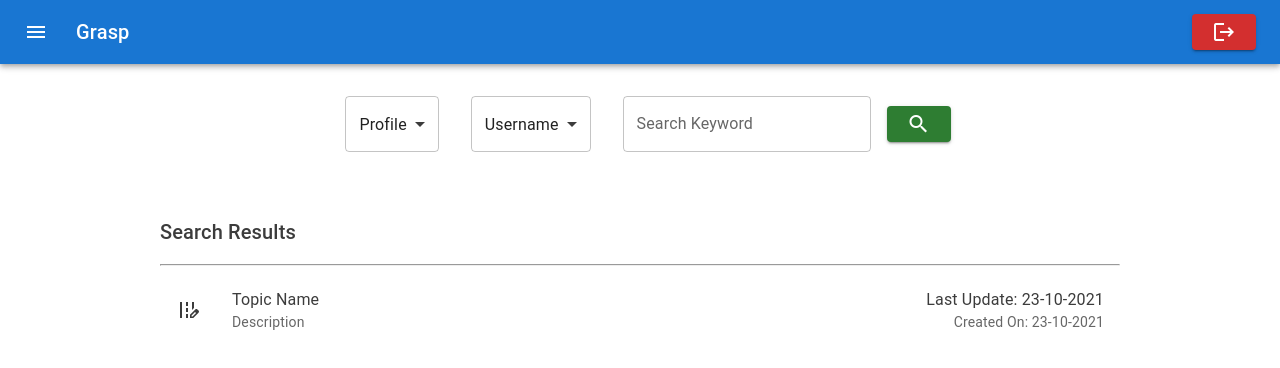
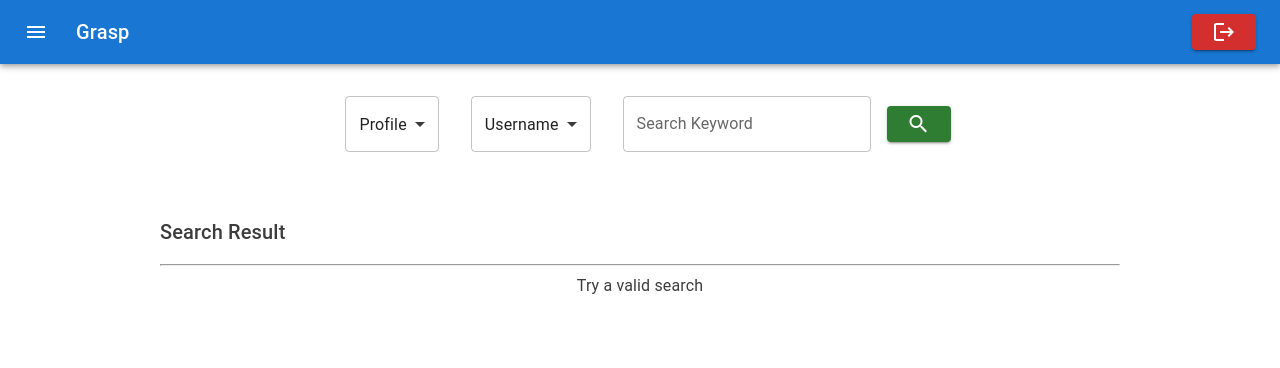
Before and after one commit to Sarthak-23/grasp, a React app in the folder client/: page /search in a window 1280 px wide. Shown: the top 368 px of the page. Built offline with nearby package versions, Linux system fonts and the light colour scheme.

Commit message:
:lipstick: added user lists

```diff
--- a/client/src/components/Search/Search.js
+++ b/client/src/components/Search/Search.js
@@ -16,6 +16,8 @@ import classes from './Search.css';
 import Navbar from '../Navbar/Navbar';
 import { Box } from '@mui/system';
 import { Button, CircularProgress, Icon } from '@mui/material';
+import RoadmapList from '../RoadmapList/RoadmapList';
+import UserList from '../UserList/UserList';
 
 // function generate(element) {
 //     return [0, 1, 2].map((value) =>
@@ -63,13 +65,14 @@ const Search = () => {
     const [category, setCategory] = React.useState(categoryOptions[0]);
     const [type, setType] = React.useState(profileOptions[0]);
     const [keyword, setKeyword] = React.useState('');
-    const [user, setUser] = React.useState('');
+    const [resultType, setResultType] = React.useState(categoryOptions[0]);
+    const [result, setResult] = React.useState([]);
     const [loading, setLoading] = React.useState(false);
 
     const fetchUserByProfile = async () => {
         try {
             const res = await fetch(
-                '/profile/search?type=type&keyword=keyword',
+                `/profile/search?type=${type.toLowerCase()}&keyword=${keyword}`,
                 {
                     method: 'GET',
                     headers: {
@@ -87,7 +90,7 @@ const Search = () => {
 
     const fetchRoadmap = async () => {
         try {
-            const res = await fetch('/roadmaps/all/search?q=keyword', {
+            const res = await fetch(`/roadmaps/all/search?q=${keyword}`, {
                 method: 'GET',
                 headers: {
                     'Content-Type': 'application/json',
@@ -117,21 +120,24 @@ const Search = () => {
 
     const handleSearch = async () => {
         setLoading(true);
-        setTimeout(() => {
-            setLoading(false);
-        }, 2000);
         if (category === 'Profile') {
+            setResultType(categoryOptions[0]);
             fetchUserByProfile().then((res) => {
+                console.log(res);
                 if (res) {
-                    setUser(res);
+                    setResult(res.profiles);
                 }
             });
+            setLoading(false);
         } else {
+            setResultType(categoryOptions[1]);
             fetchRoadmap().then((res) => {
+                console.log(res);
                 if (res) {
-                    setUser(res);
+                    setResult(res);
                 }
             });
+            setLoading(false);
         }
     };
 
@@ -212,38 +218,19 @@ const Search = () => {
                     )}
                 </Grid>
             </Grid>
-            <Grid container className={classes.container}>
-                <Grid item xs={12} md={9}>
-                    <Typography
-                        sx={{ mt: 4, mb: 2 }}
-                        variant="h6"
-                        component="div"
-                    >
-                        Search Results
-                    </Typography>
-                    <hr />
-                    <Demo>
-                        <List>
-                            {/* {generate( */}
-                            <ListItem>
-                                <ListItemIcon>
-                                    <EditRoadIcon />
-                                </ListItemIcon>
-                                <ListItemText
-                                    primary="Topic Name"
-                                    secondary="Description"
-                                />
-                                <ListItemText
-                                    className={classes.Date_Class}
-                                    primary="Last Update: 23-10-2021"
-                                    secondary="Created On: 23-10-2021"
-                                />
-                            </ListItem>
-                            {/* )} */}
-                        </List>
-                    </Demo>
-                </Grid>
-            </Grid>
+            {resultType === categoryOptions[0] ? (
+                <UserList
+                    title="Search Result"
+                    users={result}
+                    emptyText={'Try a valid search'}
+                />
+            ) : (
+                <RoadmapList
+                    title="Search Result"
+                    roadmaps={result}
+                    emptyText={'Try a valid search'}
+                />
+            )}
         </Box>
     );
 };
--- /dev/null
+++ b/client/src/components/UserList/UserList.js
@@ -0,0 +1,85 @@
+import {
+    Grid,
+    Typography,
+    List,
+    ListItem,
+    ListItemIcon,
+    ListItemText,
+    Avatar,
+} from '@mui/material';
+import { makeStyles } from '@mui/styles';
+import EditRoadIcon from '@mui/icons-material/EditRoad';
+import { styled } from '@mui/material/styles';
+import { Link } from 'react-router-dom';
+
+const useStyles = makeStyles((theme) => ({
+    container: {
+        height: '100vh',
+        margin: '0',
+        display: 'flex',
+        justifyContent: 'center',
+    },
+    Date_Class: {
+        display: 'flex',
+        flexDirection: 'column',
+        alignItems: 'flex-end',
+    },
+}));
+
+const Demo = styled('div')(({ theme }) => ({
+    backgroundColor: theme.palette.background.paper,
+}));
+
+// props contain
+// title
+// users
+// emptyText
+const UserList = (props) => {
+    const classes = useStyles();
+    return (
+        <Grid container className={classes.container}>
+            <Grid item xs={12} md={9}>
+                <Typography sx={{ mt: 4, mb: 2 }} variant="h6" component="div">
+                    {props.title}
+                </Typography>
+                <hr />
+                <Demo>
+                    <List>
+                        {props.users.length > 0 ? (
+                            props.users.map((user) => {
+                                return (
+                                    <Link
+                                        style={{ textDecoration: 'none' }}
+                                        to="/"
+                                    >
+                                        <ListItem>
+                                            <ListItemIcon>
+                                                <Avatar />
+                                            </ListItemIcon>
+                                            <ListItemText
+                                                primary="Topic Name"
+                                                secondary="Description"
+                                            />
+                                            <ListItemText
+                                                className={classes.Date_Class}
+                                                primary="Last Update: 23-10-2021"
+                                                secondary="Created On: 23-10-2021"
+                                            />
+                                        </ListItem>
+                                        <hr />
+                                    </Link>
+                                );
+                            })
+                        ) : (
+                            <Typography style={{ textAlign: 'center' }}>
+                                {props.emptyText}
+                            </Typography>
+                        )}
+                    </List>
+                </Demo>
+            </Grid>
+        </Grid>
+    );
+};
+
+export default UserList;
```
Also changed, not shown: client/src/components/UserList/UserList.css (added).
